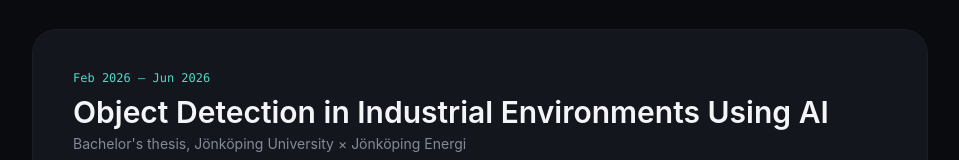
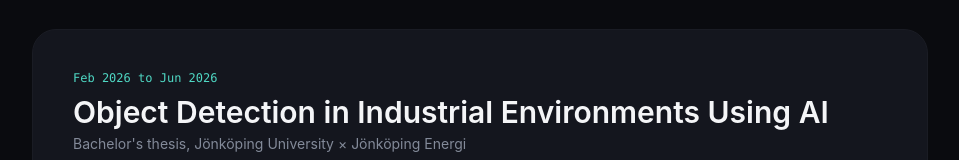
Before and after one commit to Delo4x/portfolio-, a React (Vite) app: page / in a window 1280 px wide. Shown: the part 2535-2695 px from the top of the page, without its empty margins (160-1119 px from the left). Built offline with nearby package versions, Linux system fonts and the light colour scheme.

Commit message:
Remove em dashes from copy; use 'to' for date ranges

```diff
--- a/index.html
+++ b/index.html
@@ -6,10 +6,10 @@
     <meta name="viewport" content="width=device-width, initial-scale=1.0" />
     <meta
       name="description"
-      content="Delovan Sulaiman — Software Developer from Jönköping, Sweden. Mobile apps, backend, and applied AI / computer vision."
+      content="Delovan Sulaiman, Software Developer from Jönköping, Sweden. Mobile apps, backend, and applied AI and computer vision."
     />
     <meta name="theme-color" content="#0a0b0f" />
-    <title>Delovan Sulaiman — Software Developer</title>
+    <title>Delovan Sulaiman | Software Developer</title>
   </head>
   <body>
     <div id="root"></div>
--- a/src/data/content.ts
+++ b/src/data/content.ts
@@ -13,7 +13,7 @@ export const PROFILE = {
   location: 'Jönköping, Sweden',
   email: 'delovansulaiman4@gmail.com',
   cvFile: '/Delovan_Sulaiman_Software_Developer.pdf',
-  tagline: 'I build software people actually use — from AI prototypes to production mobile apps.',
+  tagline: 'I build software people actually use, from AI prototypes to production mobile apps.',
   summary: [
     "I'm a software developer with a degree in Software Development and Mobile Platforms from Jönköping University. Over the past year I've taken a project from an idea to a working AI prototype at Jönköping Energi, built mobile applications together with a professional development team, and worked as a licensed security officer alongside my studies.",
     'I write clean, maintainable code on both the frontend and the backend, I pick up new technologies quickly, and I enjoy the moment a difficult problem finally falls into place. I work just as well on my own as I do in a team, and I am looking for a role where I can keep building software that people actually use.',
@@ -86,9 +86,9 @@ export const SKILL_GROUPS: {
 export const FEATURED_PROJECT = {
   title: 'Object Detection in Industrial Environments Using AI',
   subtitle: "Bachelor's thesis, Jönköping University × Jönköping Energi",
-  period: 'Feb 2026 – Jun 2026',
+  period: 'Feb 2026 to Jun 2026',
   description:
-    'A solo-run computer vision project: built and evaluated an AI prototype that automatically identifies iron pipes, insulation, and pallets in photographs from a real industrial environment. I owned the full pipeline — collecting and annotating a dataset of roughly 800 images in Label Studio, training and comparing several YOLOv8 model sizes across different image resolutions and epoch counts, and building a dashboard where a photo can be uploaded and run through the model live.',
+    'A solo-run computer vision project: built and evaluated an AI prototype that automatically identifies iron pipes, insulation, and pallets in photographs from a real industrial environment. I owned the full pipeline: collecting and annotating a dataset of roughly 800 images in Label Studio, training and comparing several YOLOv8 model sizes across different image resolutions and epoch counts, and building a dashboard where a photo can be uploaded and run through the model live.',
   supervisors: 'Supervised by Jönköping University and Piroz Kristedt at Jönköping Energi.',
   metrics: [
     { value: '67.5%', label: 'Precision' },
@@ -113,21 +113,21 @@ export const EXPERIENCE: ExperienceItem[] = [
     role: 'Security Officer (part-time)',
     org: 'Tempest AB',
     location: 'Jönköping',
-    period: 'Jan 2026 – Present',
+    period: 'Jan 2026 to Present',
     bullets: ['Licensed security officer, working alongside full-time studies.'],
   },
   {
     role: 'Security Officer',
     org: 'Avarn',
     location: 'Jönköping',
-    period: 'Jun 2025 – Dec 2025',
+    period: 'Jun 2025 to Dec 2025',
     bullets: ['Licensed security work requiring calm judgement and accountability under pressure.'],
   },
   {
     role: 'Programmer / App Developer',
     org: 'Jönköping Energi',
     location: 'Jönköping',
-    period: 'Jun 2025 – Jul 2025 · 5-week summer role',
+    period: 'Jun 2025 to Jul 2025 · 5-week summer role',
     bullets: [
       'Worked on the development of mobile applications and internal systems.',
       'Took part in programming, testing, and improving user interfaces.',
@@ -138,7 +138,7 @@ export const EXPERIENCE: ExperienceItem[] = [
     role: 'Software Development Intern',
     org: 'Jönköping Energi',
     location: 'Jönköping',
-    period: 'Feb 2025 – May 2025',
+    period: 'Feb 2025 to May 2025',
     bullets: [
       'Contributed to both backend and frontend development of the Jönköping Energi customer app, used by real customers.',
       'Took part in team meetings and in the release of a new version of the app.',
@@ -148,19 +148,19 @@ export const EXPERIENCE: ExperienceItem[] = [
 ]
 
 export const EARLIER_BACKGROUND =
-  'Before moving into software, I spent several years in kitchen, home-care, and childcare roles during school and summer seasons (2017–2024) — including as a chef during peak restaurant seasons. That work is where I learned to stay calm, take responsibility, and deliver even when the pressure is on.'
+  'Before moving into software, I spent several years in kitchen, home-care, and childcare roles during school and summer seasons (2017 to 2024), including as a chef during peak restaurant seasons. That work is where I learned to stay calm, take responsibility, and deliver even when the pressure is on.'
 
 export const EDUCATION = [
   {
     school: 'Jönköping University',
     program: 'B.Sc. Software Development and Mobile Platforms',
-    period: 'Sep 2023 – Jun 2026',
+    period: 'Sep 2023 to Jun 2026',
     details: 'Android, iOS, Kotlin, HTML/CSS, C++, C, Python, Java',
   },
   {
     school: 'Alléskolan, Hallsberg',
     program: 'Natural Sciences programme',
-    period: '2019 – 2021',
+    period: '2019 to 2021',
     details: '',
   },
 ]
```
